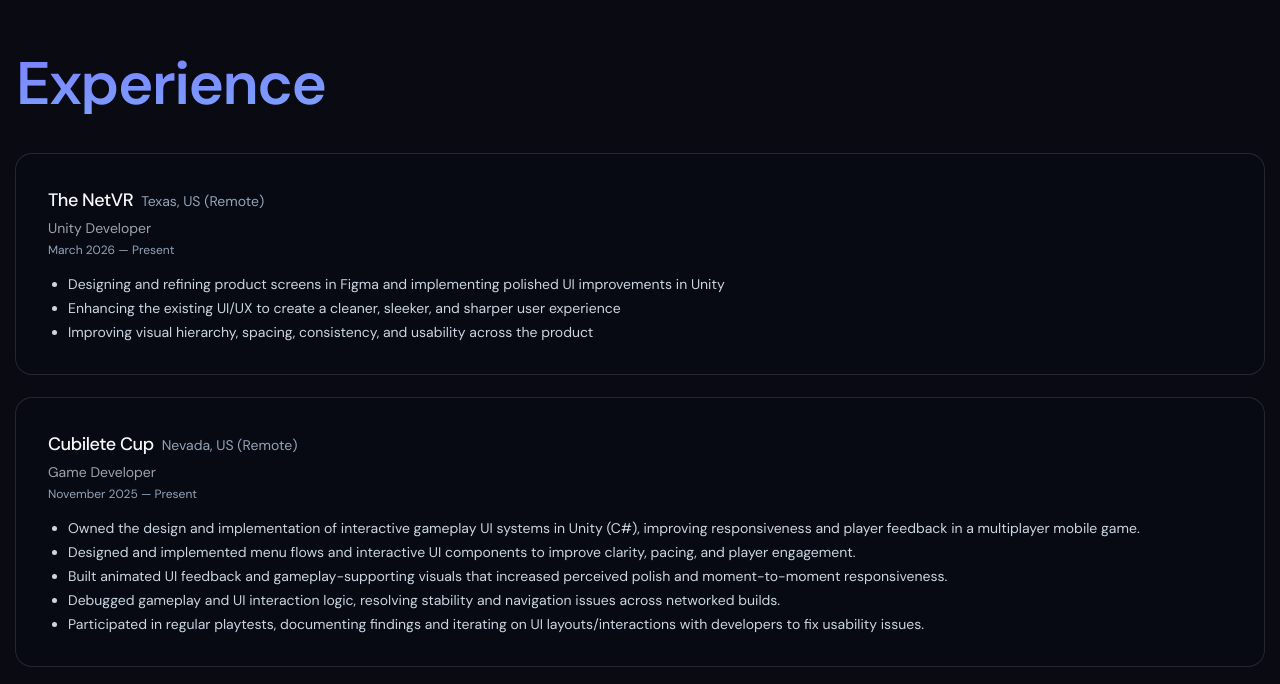
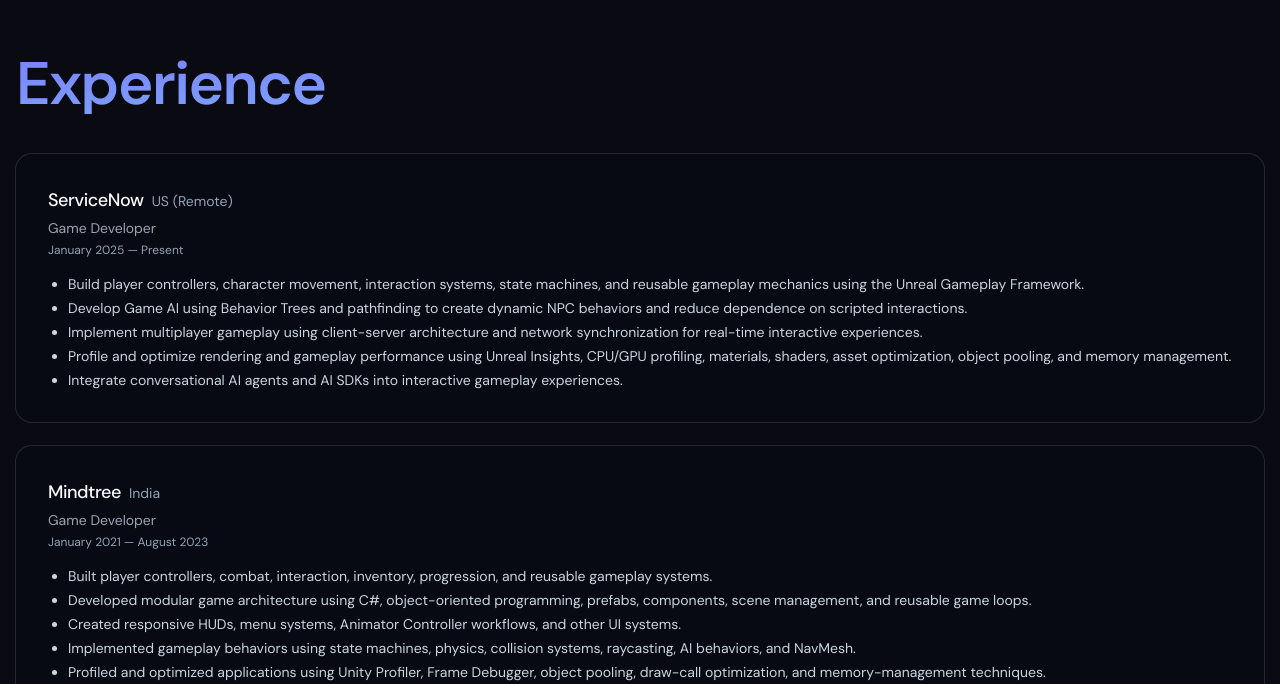
Before and after one commit to Candy-Butcher/Portfolio-V1, a Next.js app: page / in a window 1280 px wide. Shown: the part 3220-3904 px from the top of the page. Built offline with nearby package versions, Linux system fonts and the light colour scheme.

Commit message:
Experience update
added new experiences

```diff
--- a/src/pages/index.tsx
+++ b/src/pages/index.tsx
@@ -29,7 +29,7 @@ const ProfileCard = dynamic(() => import("@/components/ProfileCard"), {
 });
 
 const aboutStats = [
-  { label: "Years of experience", value: "3+" },
+  { label: "Years of experience", value: "4+" },
   { label: "Technologies mastered", value: "5+" },
 ];
 
@@ -1099,7 +1099,86 @@ async function getLocomotive() {
     <div className="mt-2 grid gap-6 md:grid-cols-1">
 
 
-     {/* The NetVR */}
+     {/* Service Now */}
+  <SpotlightCard
+    className="bg-[#070a12] min-h-[180px]"
+    color="#5530bdff"
+    intensity={0.24}
+    radius={260}
+  >
+    <div className="flex flex-col gap-1">
+      <div className="flex flex-wrap items-baseline gap-x-2">
+        <h3 className="text-lg font-medium tracking-tight">ServiceNow</h3>
+        <span className="text-sm text-muted-foreground">US (Remote)</span>
+      </div>
+
+      <div className="text-sm text-secondary-foreground">
+        Game Developer
+      </div>
+      <div className="text-xs text-muted-foreground">January 2025 — Present</div>
+
+      <ul className="mt-3 list-disc space-y-1 pl-5 text-sm text-slate-300">
+        <li>
+          Build player controllers, character movement, interaction systems, state machines, and reusable gameplay mechanics using the Unreal Gameplay Framework.
+        </li>
+        <li>
+          Develop Game AI using Behavior Trees and pathfinding to create dynamic NPC behaviors and reduce dependence on scripted interactions.
+        </li>
+        <li>
+         Implement multiplayer gameplay using client-server architecture and network synchronization for real-time interactive experiences.
+        </li>
+        <li>
+         Profile and optimize rendering and gameplay performance using Unreal Insights, CPU/GPU profiling, materials, shaders, asset optimization, object pooling, and memory management.
+        </li>
+        <li>
+         Integrate conversational AI agents and AI SDKs into interactive gameplay experiences.
+        </li>
+      </ul>
+    </div>
+  </SpotlightCard>
+
+      {/* MindTree */}
+  <SpotlightCard
+    className="bg-[#070a12] min-h-[180px]"
+    color="#5530bdff"
+    intensity={0.24}
+    radius={260}
+  >
+    <div className="flex flex-col gap-1">
+      <div className="flex flex-wrap items-baseline gap-x-2">
+        <h3 className="text-lg font-medium tracking-tight">Mindtree</h3>
+        <span className="text-sm text-muted-foreground">India</span>
+      </div>
+
+      <div className="text-sm text-secondary-foreground">
+        Game Developer
+      </div>
+      <div className="text-xs text-muted-foreground">January 2021 — August 2023</div>
+
+      <ul className="mt-3 list-disc space-y-1 pl-5 text-sm text-slate-300">
+        <li>
+          Built player controllers, combat, interaction, inventory, progression, and reusable gameplay systems.
+        </li>
+        <li>
+          Developed modular game architecture using C#, object-oriented programming, prefabs, components, scene management, and reusable game loops.
+        </li>
+        <li>
+         Created responsive HUDs, menu systems, Animator Controller workflows, and other UI systems.
+        </li>
+        <li>
+         Implemented gameplay behaviors using state machines, physics, collision systems, raycasting, AI behaviors, and NavMesh.
+        </li>
+        <li>
+         Profiled and optimized applications using Unity Profiler, Frame Debugger, object pooling, draw-call optimization, and memory-management techniques.
+        </li>
+        <li>
+         Delivered cross-platform builds for Android and iOS and developed AR experiences using AR Foundation, ARCore, and Vuforia.
+        </li>
+      </ul>
+    </div>
+  </SpotlightCard>
+
+     {/* The NetVR
   <SpotlightCard
     className="bg-[#070a12] min-h-[180px]"
     color="#5530bdff"
@@ -1130,10 +1209,10 @@ async function getLocomotive() {
         </li>
       </ul>
     </div>
-  </SpotlightCard>
-
-
-  {/* Cubilete Cup */}
+  </SpotlightCard> */}
+
+
+  {/* Cubilete Cup
   <SpotlightCard
     className="bg-[#070a12] min-h-[180px]"
     color="#5530bdff"
@@ -1175,10 +1254,10 @@ async function getLocomotive() {
         </li>
       </ul>
     </div>
-  </SpotlightCard>
+  </SpotlightCard> */}
 
  {/* Storystack*/}
-  <SpotlightCard
+  {/* <SpotlightCard
     className="bg-[#070a12] min-h-[180px]"
     color="#5530bdff"
     intensity={0.24}
@@ -1209,10 +1288,10 @@ async function getLocomotive() {
 
       </ul>
     </div>
-  </SpotlightCard>
+  </SpotlightCard> */}
 
   {/* Diaspora Games */}
-  <SpotlightCard
+  {/* <SpotlightCard
     className="bg-[#070a12] min-h-[180px]"
     color="#5530bdff"
     intensity={0.24}
@@ -1251,10 +1330,10 @@ async function getLocomotive() {
         </li>
       </ul>
     </div>
-  </SpotlightCard>
+  </SpotlightCard> */}
 
   {/* Augmentastic */}
-  <SpotlightCard
+  {/* <SpotlightCard
     className="bg-[#070a12] min-h-[180px]"
     color="#5530bdff"
     intensity={0.24}
@@ -1285,7 +1364,7 @@ async function getLocomotive() {
         </li>
       </ul>
     </div>
-  </SpotlightCard>
+  </SpotlightCard> */}
 </div>
   </div>
 </section>
```
